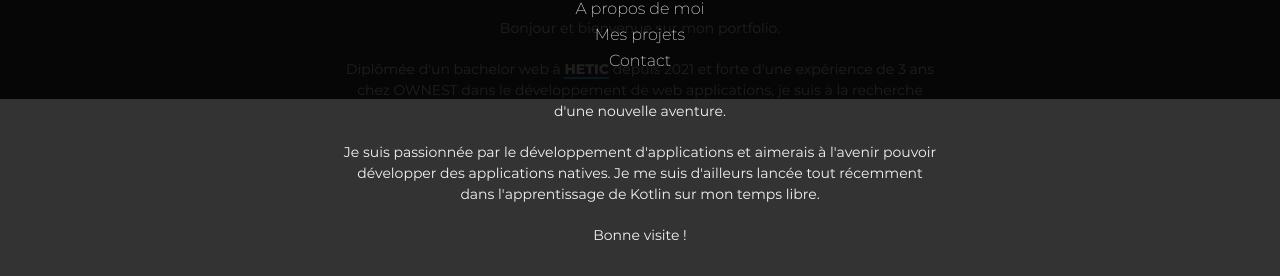
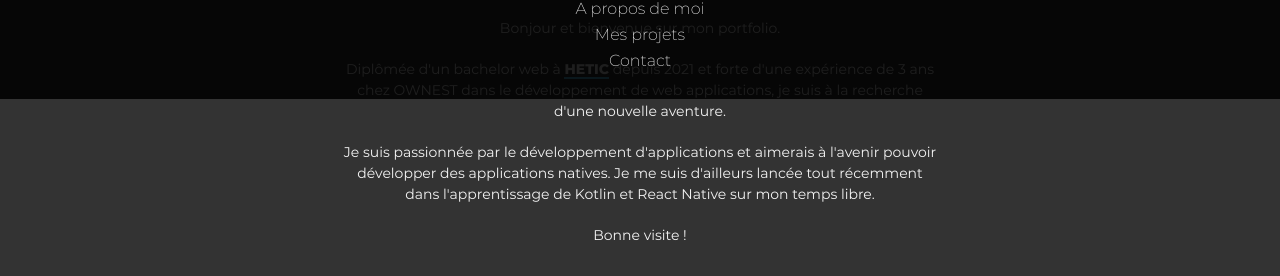
Before and after one commit to ETombuyses/gulp-test, a website: page src/index.html in a window 1280 px wide. Shown: the part 891-1167 px from the top of the page. Drawn offline with nearby package versions, Linux system fonts and the light colour scheme; files that its build step writes are made by us from their sources.

Commit message:
[update] text : react native and kotlin

```diff
--- a/src/index.html
+++ b/src/index.html
@@ -101,7 +101,7 @@
         d'une expérience de 3 ans chez OWNEST dans le développement de web applications, je suis à la recherche d'une
         nouvelle aventure.</p>
       <p class="about__text">Je suis passionnée par le développement d'applications et aimerais à l'avenir pouvoir
-        développer des applications natives. Je me suis d'ailleurs lancée tout récemment dans l'apprentissage de Kotlin sur mon temps
+        développer des applications natives. Je me suis d'ailleurs lancée tout récemment dans l'apprentissage de Kotlin et React Native sur mon temps
         libre.</p>
       <p class="about__text">Bonne visite !</p>
     </section>
```
